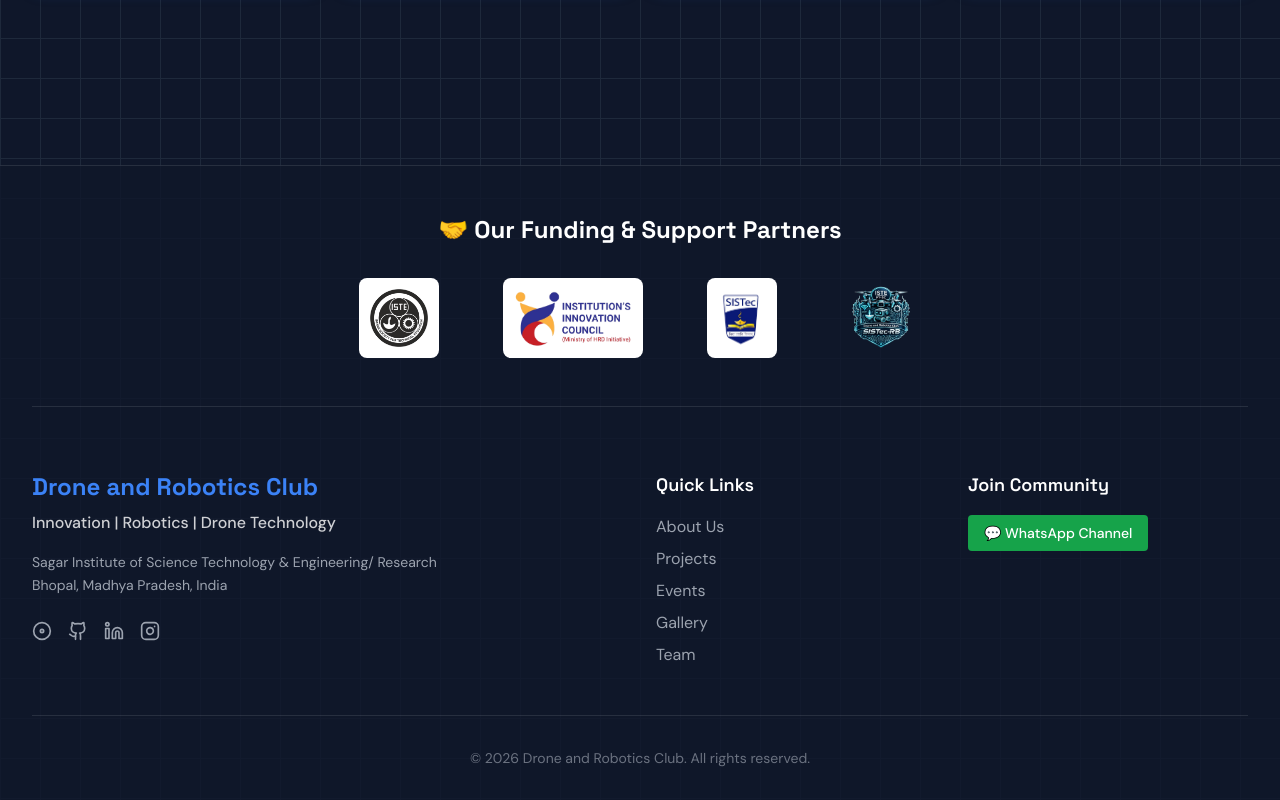
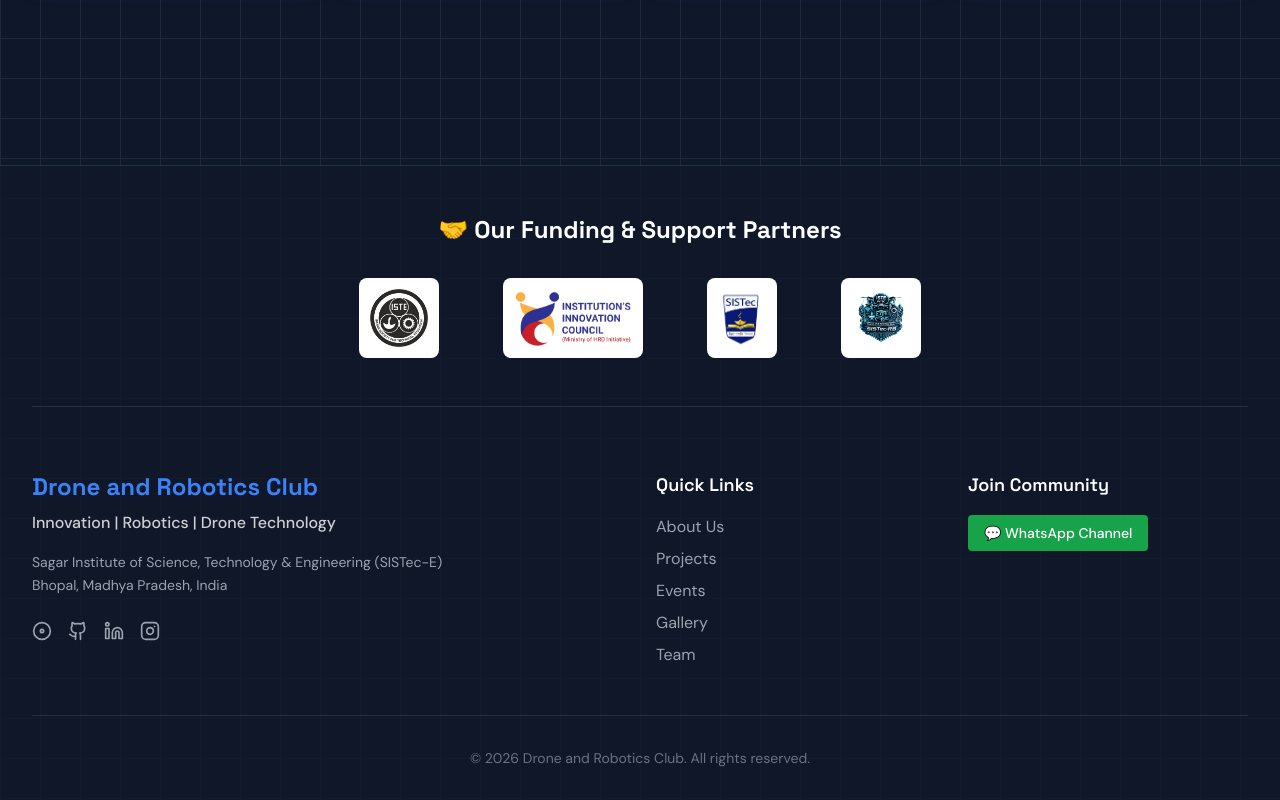
Before and after one commit to Raj80965/drone-club-app, a React (Vite) app: page / in a window 1280 px wide. Shown: the part 2282-3082 px from the top of the page. Built offline with nearby package versions, Linux system fonts and the light colour scheme.

Commit message:
fix: update venue to SISTec-E, align footer partner logos, and fix Android adaptive icon sizing

```diff
--- a/src/components/ContactForm.tsx
+++ b/src/components/ContactForm.tsx
@@ -67,7 +67,7 @@ export default function ContactForm() {
               <div className="bg-electric/20 p-3 rounded-lg"><MapPin className="text-electric" /></div>
               <div>
                 <h4 className="font-bold text-white mb-1">Our Location</h4>
-                <p className="text-gray-400">Sagar Institute of Science, Technology & Research (SISTec-R)<br/>Ratibad, Sikandarabad, Bhopal, Madhya Pradesh – 462044</p>
+                <p className="text-gray-400">Sagar Institute of Science, Technology & Engineering (SISTec-E)<br/>Ratibad, Sikandarabad, Bhopal, Madhya Pradesh – 462044</p>
               </div>
             </div>
             <div className="flex items-start gap-4">
--- a/src/components/Footer.tsx
+++ b/src/components/Footer.tsx
@@ -13,7 +13,7 @@ export default function Footer() {
             <img src={`${import.meta.env.BASE_URL}image/team-photo/iste.png`} alt="ISTE" className="h-16 md:h-20 object-contain bg-white rounded-lg p-2" onError={(e) => { e.currentTarget.style.display = 'none' }} />
             <img src={`${import.meta.env.BASE_URL}image/team-photo/iic.png`} alt="Institution Innovation Council" className="h-16 md:h-20 object-contain bg-white rounded-lg p-2" onError={(e) => { e.currentTarget.style.display = 'none' }} />
             <img src={`${import.meta.env.BASE_URL}image/team-photo/sistec.png`} alt="SISTec College" className="h-16 md:h-20 object-contain bg-white rounded-lg p-2" onError={(e) => { e.currentTarget.style.display = 'none' }} />
-            <img src={`${import.meta.env.BASE_URL}logo1.png`} alt="Drone and Robotics Club" className="h-16 md:h-20 object-contain" />
+            <img src={`${import.meta.env.BASE_URL}logo1.png`} alt="Drone and Robotics Club" className="h-16 md:h-20 object-contain bg-white rounded-lg p-2" onError={(e) => { e.currentTarget.style.display = 'none' }} />
           </div>
         </div>
 
@@ -22,7 +22,7 @@ export default function Footer() {
             <h3 className="font-space font-bold text-2xl text-electric mb-2">Drone and Robotics Club</h3>
             <p className="text-white/80 font-medium mb-4">Innovation | Robotics | Drone Technology</p>
             <p className="text-gray-400 mb-6 max-w-md text-sm leading-relaxed">
-              Sagar Institute of Science Technology & Engineering/ Research<br />
+              Sagar Institute of Science, Technology & Engineering (SISTec-E)<br />
               Bhopal, Madhya Pradesh, India
             </p>
             <div className="flex space-x-4">
--- a/src/components/Timeline.tsx
+++ b/src/components/Timeline.tsx
@@ -22,11 +22,11 @@ export default function Timeline() {
           <div className="grid grid-cols-1 md:grid-cols-3 gap-4 text-sm text-gray-400">
             <div className="bg-navy/50 p-4 rounded-lg">
               <strong className="text-white block mb-1">📍 Venue</strong>
-              SISTec-R Campus, Bhopal
+              SISTec-E Campus, Bhopal
             </div>
             <div className="bg-navy/50 p-4 rounded-lg">
               <strong className="text-white block mb-1">🎤 Inaugurated By</strong>
-              Principal & Management, SISTec-R
+              Principal & Management, SISTec-E
             </div>
             <div className="bg-navy/50 p-4 rounded-lg">
               <strong className="text-white block mb-1">🎯 Objective</strong>
--- a/src/routes/about.tsx
+++ b/src/routes/about.tsx
@@ -37,7 +37,7 @@ function About() {
         <div className="glass-panel p-8 rounded-xl neon-border">
           <h2 className="text-2xl font-space font-bold text-electric mb-4">About Our College</h2>
           <p className="text-gray-400 mb-6">
-            <strong className="text-white">Sagar Institute of Science, Technology & Research (SISTec-R)</strong> is one of the premier technical institutions in Bhopal, Madhya Pradesh, dedicated to excellence in engineering, innovation, and research.
+            <strong className="text-white">Sagar Institute of Science, Technology & Engineering (SISTec-E)</strong> is one of the premier technical institutions in Bhopal, Madhya Pradesh, dedicated to excellence in engineering, innovation, and research.
           </p>
           <ul className="text-gray-400 space-y-3">
             <li><strong className="text-white">📍 Location:</strong> Ratibad, Bhopal, Madhya Pradesh – 462044</li>
--- a/vite.config.ts
+++ b/vite.config.ts
@@ -13,6 +13,9 @@ export default defineConfig({
   ],
   server: {
     host: '127.0.0.1',
+    watch: {
+      ignored: ['**/android/**', '**/*.apk', '**/build-apk/**']
+    },
     proxy: {
       '/api': 'http://127.0.0.1:5000'
     }
```
Also changed, not shown: 6 other files (tests, documents, lock files or other folders).
